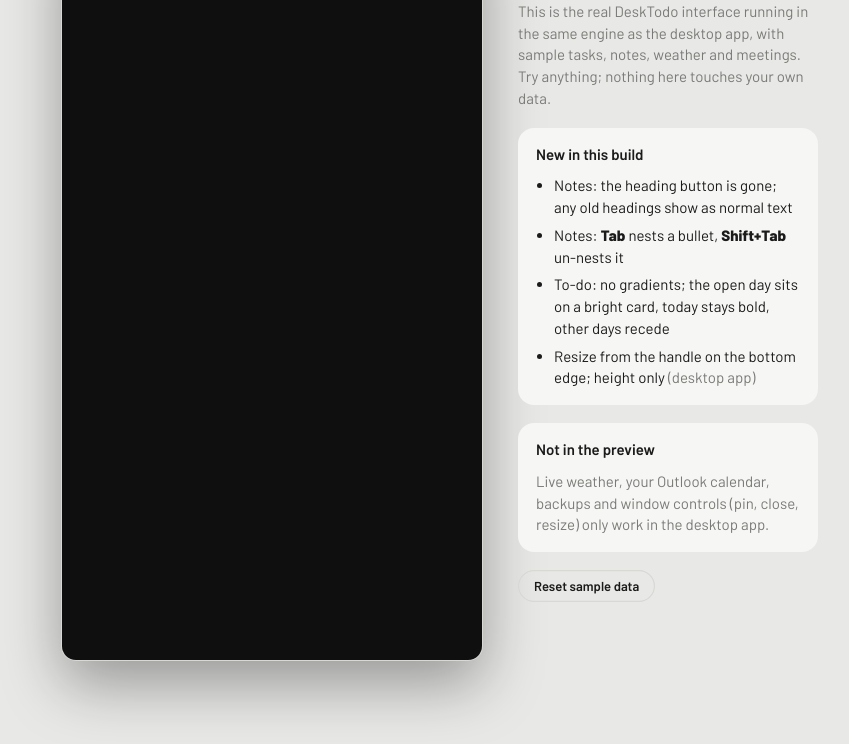
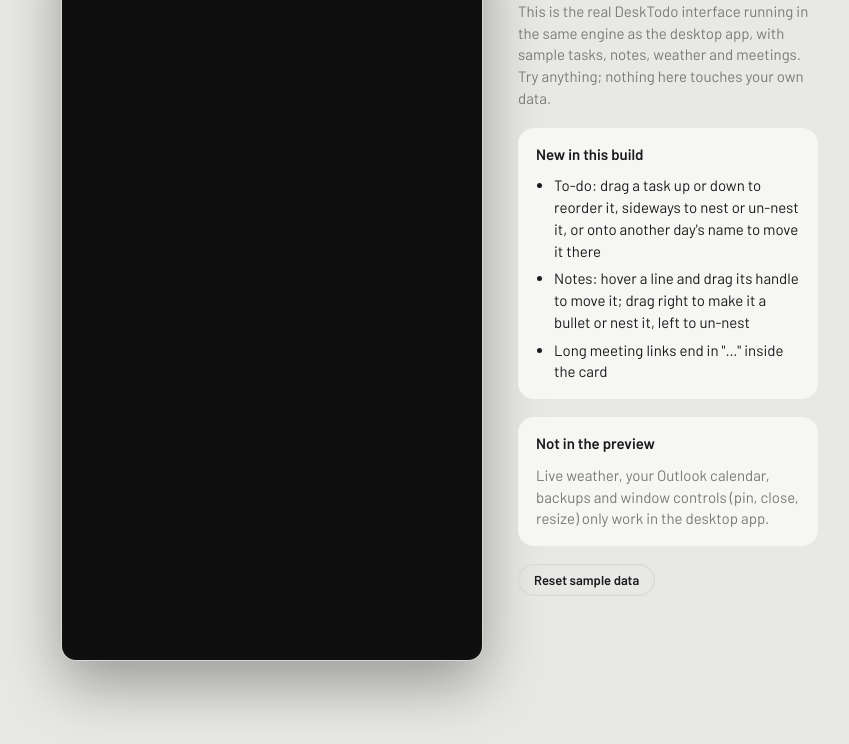
Before and after one commit to artsyjoy/DesktopToDo, a plain HTML site: page preview/index.html in a window 1280 px wide. Shown: the part 120-864 px from the top of the page, without its empty margins (200-1049 px from the left). Drawn offline with Linux system fonts and the light colour scheme.

Commit message:
Preview: list what's new in 1.5.3
Co-Authored-By: Claude Opus 5.5 <noreply@anthropic.com>
Claude-Session: https://claude.ai/code/session_01CNUxx1JguyuBapHrUgp9Qo

```diff
--- a/preview/index.html
+++ b/preview/index.html
@@ -52,10 +52,9 @@
     <div class="card">
       <h2>New in this build</h2>
       <ul>
-        <li>Notes: the heading button is gone; any old headings show as normal text</li>
-        <li>Notes: <b>Tab</b> nests a bullet, <b>Shift+Tab</b> un-nests it</li>
-        <li>To-do: no gradients; the open day sits on a bright card, today stays bold, other days recede</li>
-        <li>Resize from the handle on the bottom edge; height only <span>(desktop app)</span></li>
+        <li>To-do: drag a task up or down to reorder it, sideways to nest or un-nest it, or onto another day's name to move it there</li>
+        <li>Notes: hover a line and drag its handle to move it; drag right to make it a bullet or nest it, left to un-nest</li>
+        <li>Long meeting links end in "…" inside the card</li>
       </ul>
     </div>
     <div class="card">
```
